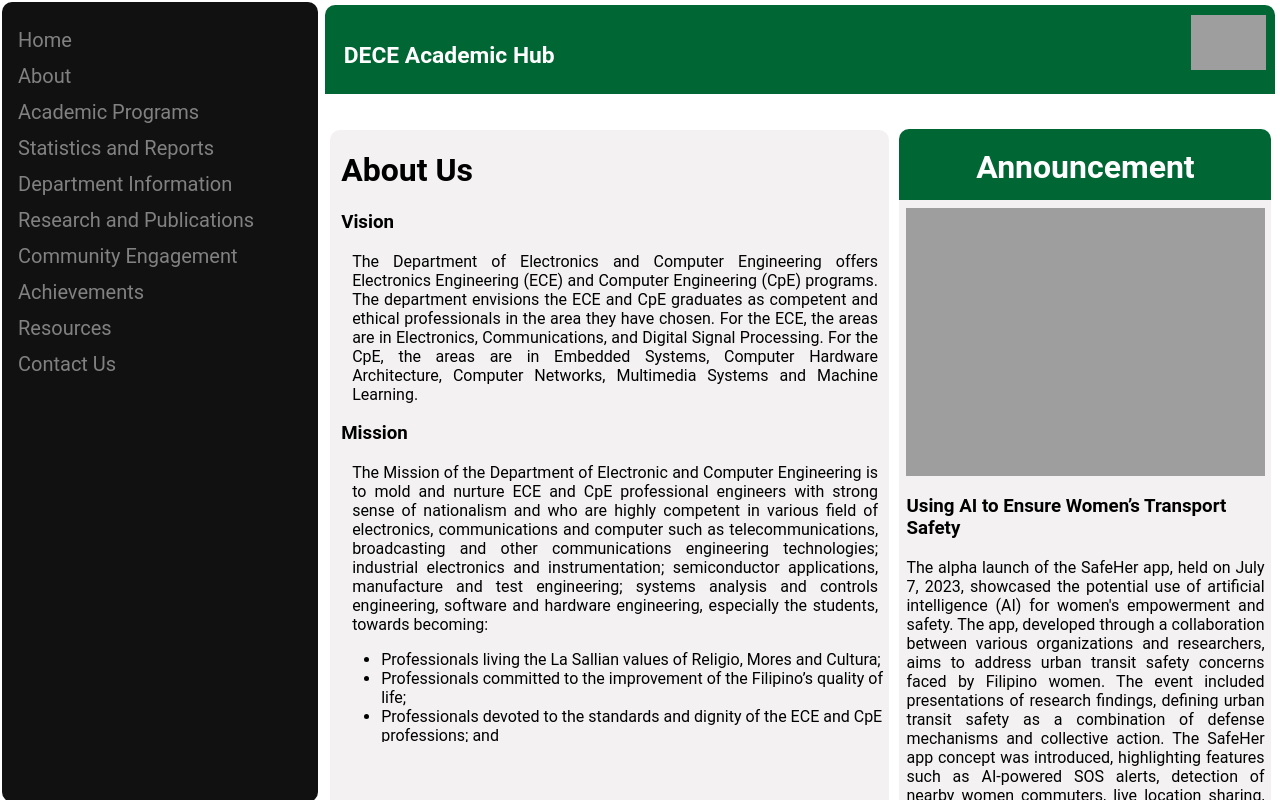
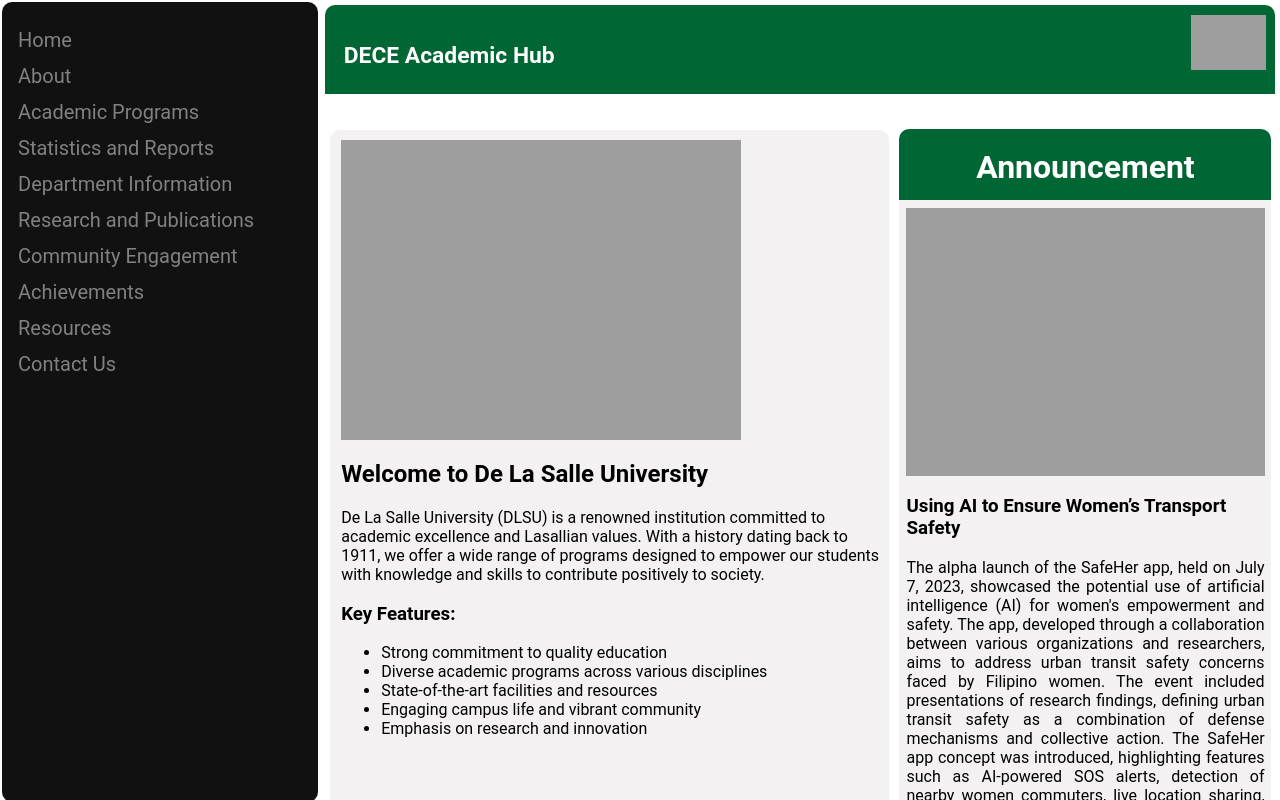
Before and after one commit to DECE-Website/Academic-Hub, a plain HTML site: page index.html in a window 1280 px wide. Drawn offline with Linux system fonts and the light colour scheme.

Commit message:
Update index.html

```diff
--- a/index.html
+++ b/index.html
@@ -57,7 +57,7 @@
         </div>
         <div class="bottom-row">
             <div class="section-container column">
-                <iframe src="about.html" scrolling="no" name="winmain"></iframe> <!--middle section-->
+                <iframe src="home.html" scrolling="no" name="winmain"></iframe> <!--middle section-->
             </div>
             <div class="section-container column">
                 <iframe src="news.html" scrolling="no"></iframe> <!--right section-->
```
